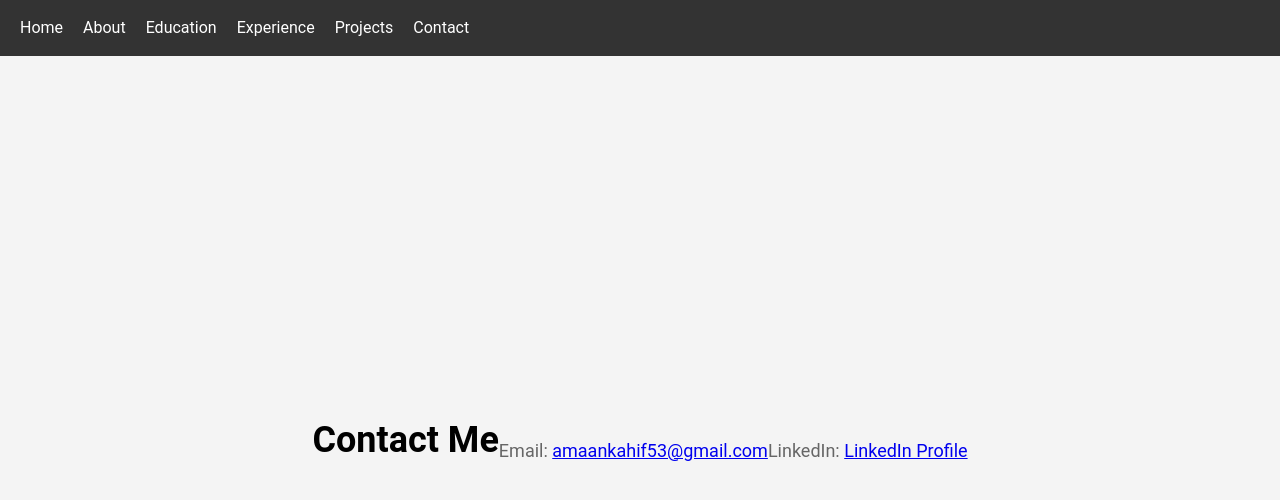
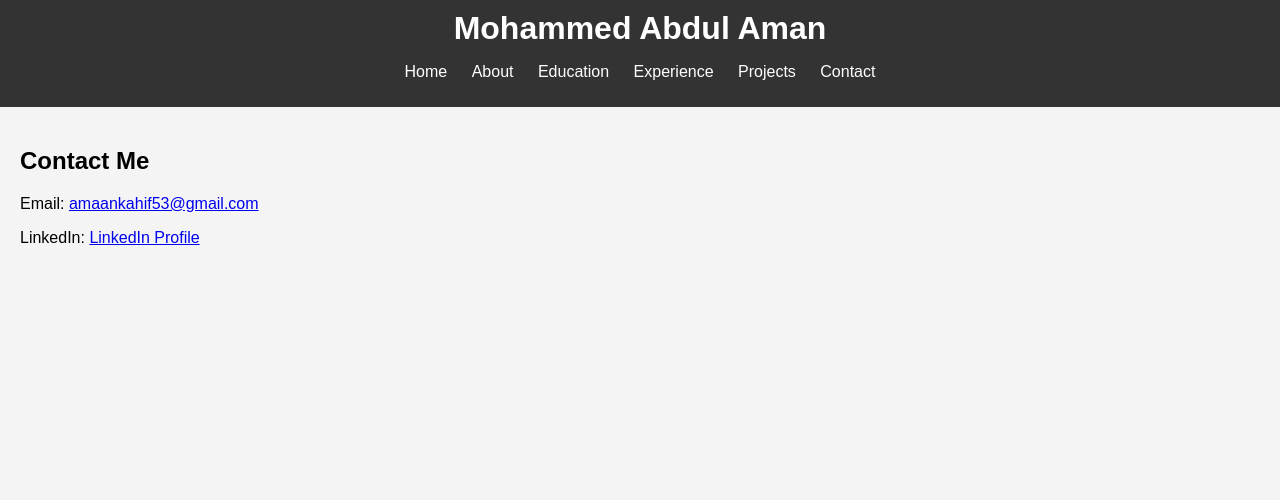
Before and after one commit to Amaankahif/Amaankahif.github.io, a plain HTML site: page contact.html in a window 1280 px wide. Drawn offline with Linux system fonts and the light colour scheme.

Commit message:
Update styles.css

```diff
--- a/styles.css
+++ b/styles.css
@@ -1,102 +1,36 @@
-* {
-  margin: 0;
-  padding: 0;
-  box-sizing: border-box;
+body {
+    font-family: Arial, sans-serif;
+    margin: 0;
+    padding: 0;
+    background-color: #f4f4f4;
 }
 
-body {
-  font-family: 'Roboto', sans-serif;
-  line-height: 1.6;
+header {
+    background-color: #333;
+    color: white;
+    padding: 10px 0;
+    text-align: center;
 }
 
-nav {
-  background: #333;
-  padding: 15px 0;
-  position: fixed;
-  width: 100%;
-  top: 0;
-  z-index: 1000;
-}
-
-nav .container {
-  display: flex;
-  justify-content: space-between;
-  align-items: center;
-}
-
-nav h1 {
-  color: white;
-  margin-left: 20px;
+header h1, header h2 {
+    margin: 0;
 }
 
 nav ul {
-  list-style: none;
-  display: flex;
-  margin-right: 20px;
+    list-style-type: none;
+    padding: 0;
 }
 
 nav ul li {
-  margin-left: 20px;
+    display: inline;
+    margin: 0 10px;
 }
 
 nav ul li a {
-  color: white;
-  text-decoration: none;
+    color: white;
+    text-decoration: none;
 }
 
-nav ul li a:hover {
-  color: #32cd32;
-}
-
-/* Sections */
-section {
-  padding: 60px 0;
-  min-height: 100vh;
-  display: flex;
-  align-items: center;
-  justify-content: center;
-  background-color: #f4f4f4;
-}
-
-section#home {
-  background: url('background-image.jpg') no-repeat center center/cover;
-}
-
-section h2 {
-  font-size: 36px;
-  margin-bottom: 20px;
-}
-
-section p {
-  font-size: 18px;
-  color: #666;
-}
-
-.btn {
-  background-color: #32cd32;
-  color: white;
-  padding: 10px 20px;
-  text-decoration: none;
-  border-radius: 5px;
-}
-
-.project-card, .experience-card, .education-card {
-  background-color: white;
-  padding: 20px;
-  margin: 20px 0;
-  border-radius: 10px;
-}
-
-.project-card img {
-  width: 100%;
-  height: 200px;
-  object-fit: cover;
-}
-
-/* Footer */
-footer {
-  background-color: #333;
-  color: white;
-  padding: 20px 0;
-  text-align: center;
-}
+.intro, .about, .education, .experience, .projects, .contact {
+    padding: 20px;
+    text-align:
```
